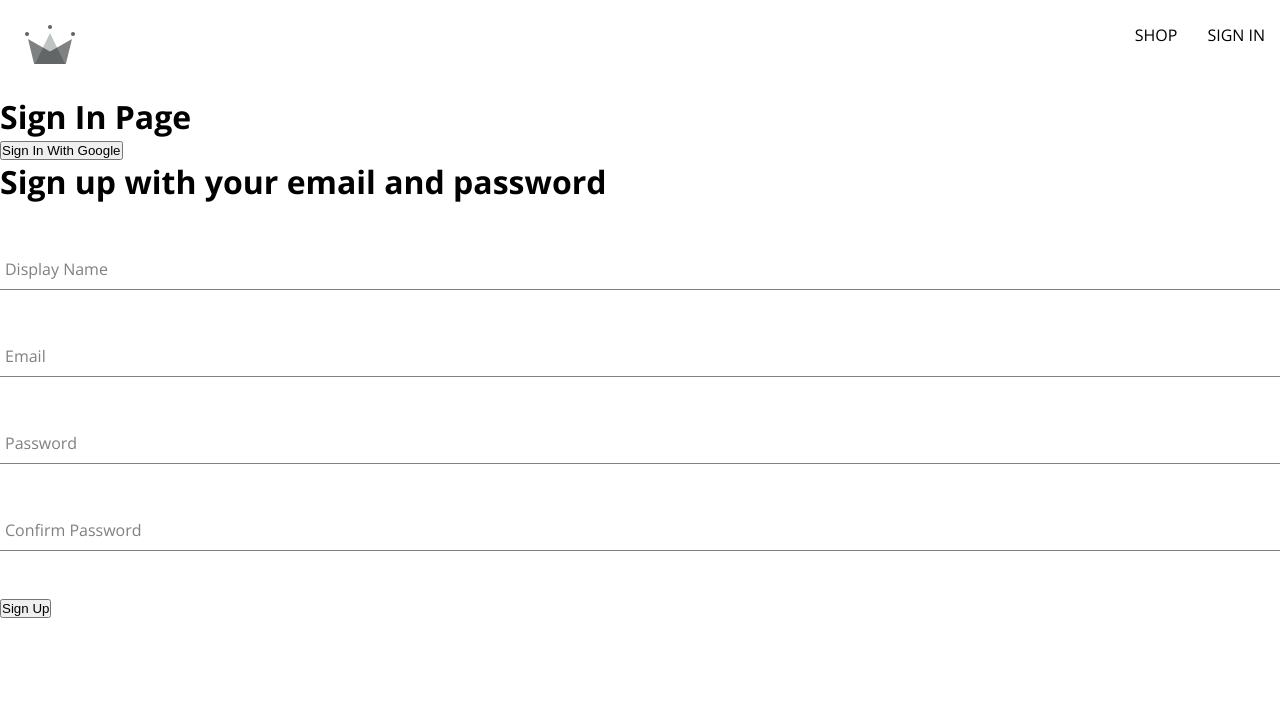
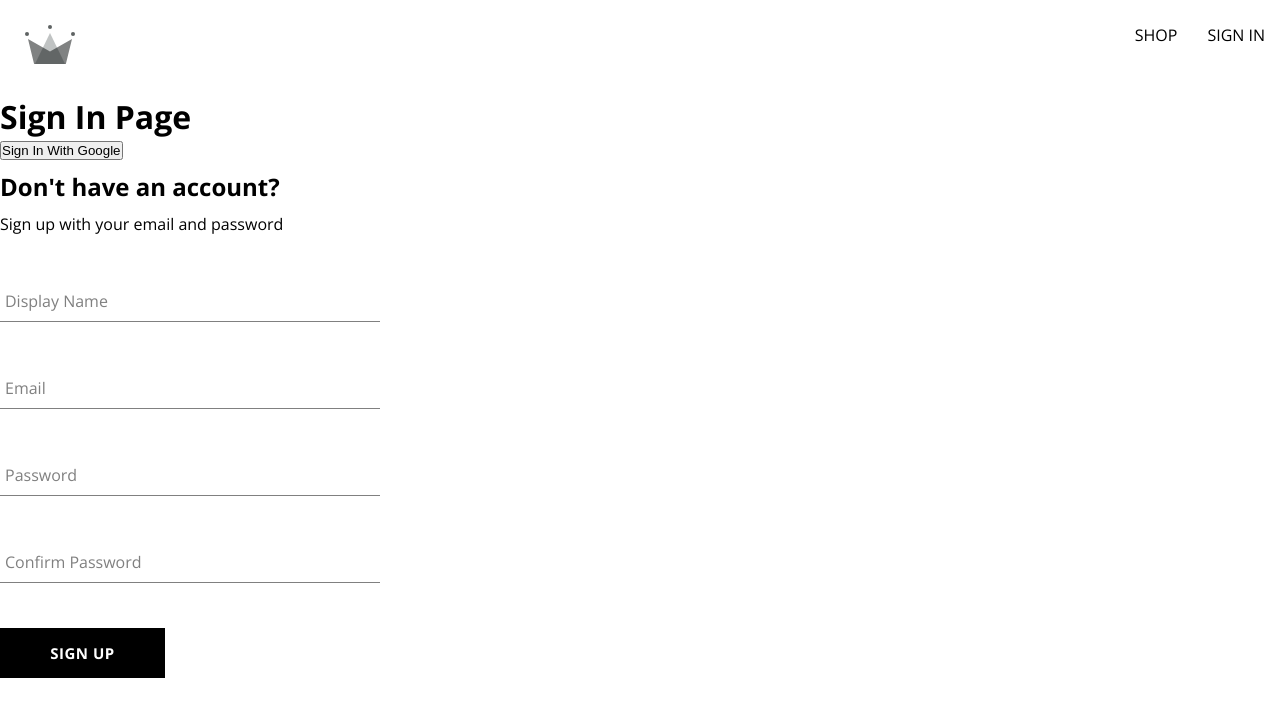
Before and after one commit to usama-365/crown-clothing, a React (Create React App) app: page /signin in a window 1280 px wide. Shown: the top 716 px of the page. Built offline with nearby package versions, Linux system fonts and the light colour scheme.

Commit message:
Styled the sign-up form and created styled button component

```diff
--- /dev/null
+++ b/src/components/button/button.component.jsx
@@ -0,0 +1,12 @@
+import './button.styles.scss';
+
+const BUTTON_TYPES_CLASS = {
+    google: 'btn--google',
+    inverted: 'btn--inverted'
+};
+
+export const Button = function ({children, buttonType, buttonAttributes}) {
+    return (
+        <button {...buttonAttributes} className={`btn ${BUTTON_TYPES_CLASS[buttonType]}`}>{children}</button>
+    );
+};
--- /dev/null
+++ b/src/components/button/button.styles.scss
@@ -0,0 +1,46 @@
+.btn {
+  min-width: 165px;
+  width: auto;
+  height: 50px;
+  letter-spacing: 0.5px;
+  line-height: 50px;
+  padding: 0 35px;
+  font-size: 15px;
+  background-color: black;
+  color: white;
+  text-transform: uppercase;
+  font-family: "Open Sans", sans-serif;
+  font-weight: bold;
+  border: none;
+  cursor: pointer;
+  display: flex;
+  justify-content: center;
+
+  &:hover {
+    background-color: white;
+    color: black;
+    border: 1px solid black;
+  }
+
+  &--google {
+    background-color: #4285f4;
+    color: white;
+
+    &:hover {
+      background-color: #357ae8;
+      border: none;
+    }
+  }
+
+  &--inverted {
+    background-color: white;
+    color: black;
+    border: 1px solid black;
+
+    &:hover {
+      background-color: black;
+      color: white;
+      border: none;
+    }
+  }
+}
--- a/src/components/sign-up-form/sign-up-form.component.jsx
+++ b/src/components/sign-up-form/sign-up-form.component.jsx
@@ -1,6 +1,8 @@
 import {useState} from "react";
 import {getOrCreateUserDocument, signUpWithEmailAndPassword} from "../../services/firebase/firebase.service";
 import {FormInput} from "../form-input/form-input.component";
+import "./sign-up-form.styles.scss";
+import {Button} from "../button/button.component";
 
 const defaultFormFields = {
     displayName: "",
@@ -45,8 +47,9 @@ export const SignUpForm = function () {
     }
 
     return (
-        <div>
-            <h1>Sign up with your email and password</h1>
+        <div className="sign-up">
+            <h2>Don't have an account?</h2>
+            <span>Sign up with your email and password</span>
             <form onSubmit={handleSubmit}>
                 <FormInput
                     label="Display Name"
@@ -84,7 +87,7 @@ export const SignUpForm = function () {
                         type: "password"
                     }}
                 />
-                <button type="submit">Sign Up</button>
+                <Button buttonAttributes={{type: 'submit'}}>Sign Up</Button>
             </form>
         </div>
     );
--- /dev/null
+++ b/src/components/sign-up-form/sign-up-form.styles.scss
@@ -0,0 +1,9 @@
+.sign-up {
+  display: flex;
+  flex-direction: column;
+  width: 380px;
+
+  h2 {
+    margin: 10px 0;
+  }
+}
```
